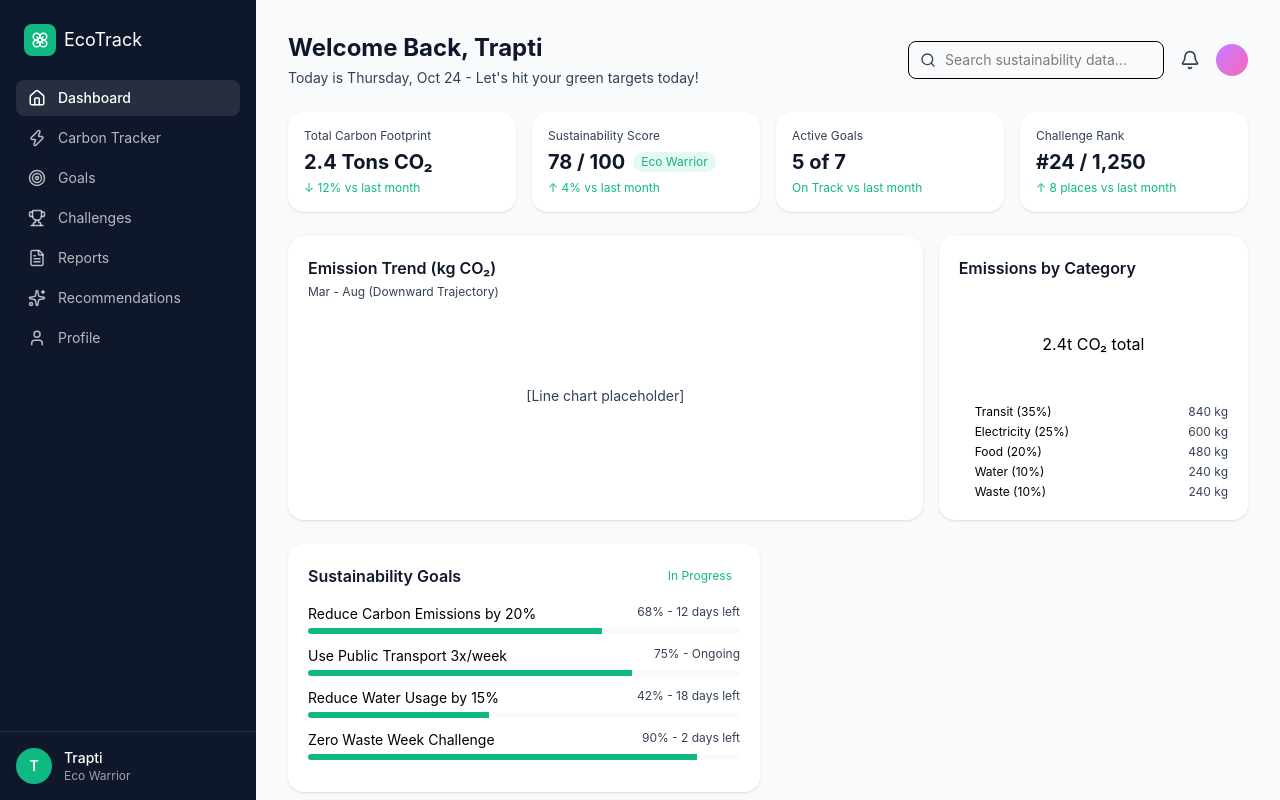
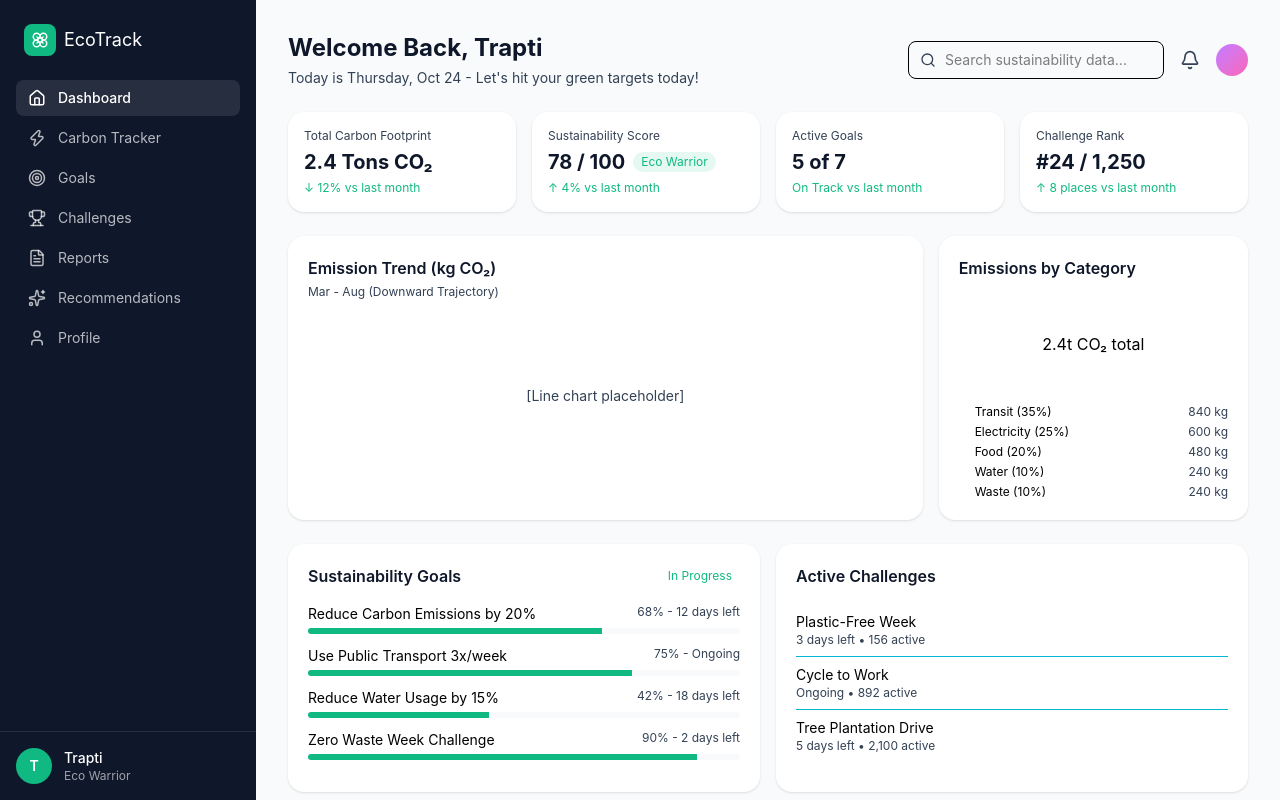
Before and after one commit to springboardmentor212/EcoTrack_Group1, a React app in the folder frontend/: page /user-dashboard in a window 1280 px wide. Built offline with nearby package versions, Linux system fonts and the light colour scheme; the HTML template or start-up script is replaced by a standard one.

Commit message:
add ChallengeRow UI component to user dashobard

```diff
--- /dev/null
+++ b/frontend/src/components/ChallengeRow.jsx
@@ -0,0 +1,10 @@
+export default function ChallengeRow({label, note}) {
+    return (
+        <div className="flex items-center justify-between py-2 border-b border-[var(--color-accent)] last:border-0">
+            <div>
+                <p className="text-sm text-[var(--color-muted)]">{label}</p>
+                <p className="text-xs text-[var(--color-slate)]">{note}</p>
+            </div>
+        </div>
+    )
+}
--- a/frontend/src/pages/UserDashboard.jsx
+++ b/frontend/src/pages/UserDashboard.jsx
@@ -3,6 +3,7 @@ import Sidebar from "../components/Sidebar";
 import StatCard from "../components/StatCard";
 import GoalRow from "../components/GoalRow";
 import CategoryRow from "../components/CategoryRow";
+import ChallengeRow from "../components/ChallengeRow";
 
 const statCards = [
     {label: "Total Carbon Footprint", value: "2.4 Tons CO₂", trend: "↓ 12% vs last month", trendGood: true},
@@ -24,6 +25,12 @@ const goals = [
     {label: "Use Public Transport 3x/week", percent: 75, note: "Ongoing",},
     {label: "Reduce Water Usage by 15%", percent: 42, note: "18 days left",},
     {label: "Zero Waste Week Challenge", percent: 90, note: "2 days left",},
+];
+
+const challenges = [
+    {label: "Plastic-Free Week", note: "3 days left • 156 active"},
+    {label: "Cycle to Work", note: "Ongoing • 892 active"},
+    {label: "Tree Plantation Drive", note: "5 days left • 2,100 active"},
 ];
 
 export default function UserDashboard() {
@@ -93,6 +100,13 @@ export default function UserDashboard() {
                             <GoalRow key={i} {...goal} />
                         ))}
                     </div>
+
+                    <div className="bg-[var(--color-surface)] rounded-2xl p-5 shadow-sm">
+                        <h3 className="font-semibold text-[var(--color-primary)] mb-4">Active Challenges</h3>
+                        {challenges.map((c, i) => (
+                            <ChallengeRow key={i} {...c} />
+                        ))}
+                    </div>
                 </div>
             </main>
         </div>
```
